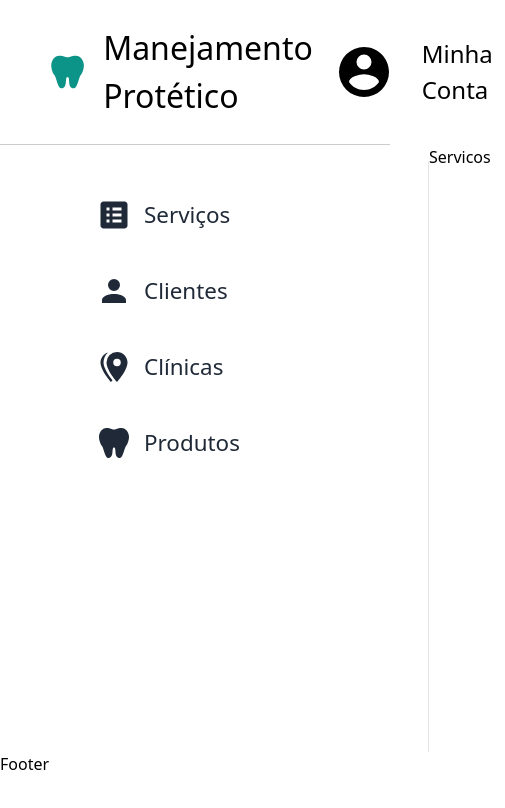
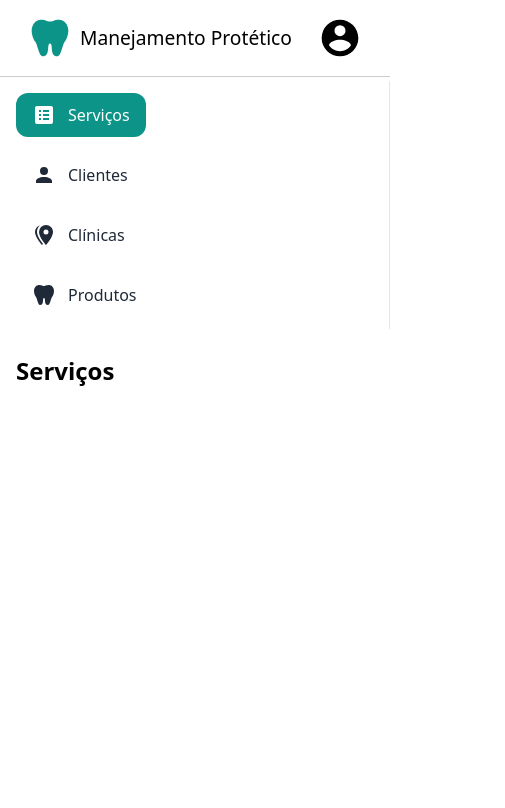
Before and after one commit to Gibsongf/gerenciador-servicos-proteticos, a React (Vite) app: page / in a window 390 px wide. Shown: the top 808 px of the page, 505 px wide, since content can reach past the window. Built offline with nearby package versions, Linux system fonts and the light colour scheme.

Commit message:
media query MenuNav and Header

```diff
--- a/src/App.css
+++ b/src/App.css
@@ -1,7 +1,28 @@
-.App {
+/* .App {
   max-width: 1800px;
   display: grid;
   grid-template-columns: auto 1fr;
   margin: 0 auto;
   padding: 0px 48px;
 }
+
+@media (max-width:1200px) {
+  .App {
+    padding: 0px 28px;
+  }
+
+}
+
+@media (max-width:900px) {
+  .App {
+    padding: 0px 16px;
+  }
+
+}
+
+@media (max-width:700px) {
+  .App {
+    grid-template-columns: 1fr;
+  }
+
+} */
--- a/src/App.jsx
+++ b/src/App.jsx
@@ -1,6 +1,6 @@
 import React from "react";
 import { Route, Routes } from "react-router-dom";
-import Nav from "./Components/Nav";
+import MenuNav from "./Components/Nav/MenuNav";
 import Footer from "./Components/Footer";
 import Servicos from "./Components/Servicos/Servicos";
 import Clientes from "./Components/Clientes/Clientes";
@@ -14,16 +14,15 @@ function App() {
     <>
       <Header />
       <div className="App">
-        <Nav />
+        <MenuNav />
         <Routes>
           <Route path="/" element={<Servicos />} />
-          <Route path="servicos" element={<Servicos />} />
+          {/* <Route path="servicos" element={<Servicos />} /> */}
           <Route path="clientes" element={<Clientes />} />
           <Route path="clinicas" element={<Clinicas />} />
           <Route path="produtos" element={<Produtos />} />
         </Routes>
       </div>
-      <Footer />
     </>
   );
 }
--- a/src/Components/Header.jsx
+++ b/src/Components/Header.jsx
@@ -3,7 +3,11 @@ import ToothIcon from "./svg/ToothIcon";
 import UserIcon from "./svg/UserIcon";
 import style from "./Header.module.css";
 import { Link } from "react-router-dom";
+import useMedia from "../Hooks/useMedia";
+
 const Header = () => {
+  const mobile = useMedia("(max-width: 700px)");
+
   return (
     <header className={style.container}>
       <div className="icon-container">
@@ -12,7 +16,7 @@ const Header = () => {
       </div>
       <div className="icon-container">
         <UserIcon />
-        <Link>Minha Conta</Link>
+        {!mobile ? <Link>Minha Conta</Link> : ""}
       </div>
     </header>
   );
--- a/src/Components/Header.module.css
+++ b/src/Components/Header.module.css
@@ -25,3 +25,60 @@
   padding: 8px 12px;
 
 }
+
+@media (max-width:1200px) {
+  .container {
+    font-size: 1.6rem;
+  }
+
+  .container div {
+    gap: 8px;
+  }
+
+  .container svg {
+    width: 44px;
+    height: 44px;
+  }
+
+  .container a {
+    font-size: 1.5rem;
+    color: black;
+    padding: 4px 8px;
+
+  }
+}
+
+@media (max-width:900px) {
+  .container {
+    font-size: 1.6rem;
+    padding: 16px 28px;
+
+  }
+
+  .container div {
+    gap: 8px;
+  }
+
+  .container svg {
+    width: 44px;
+    height: 44px;
+  }
+
+  .container a {
+    font-size: 1.5rem;
+    color: black;
+    padding: 4px 8px;
+
+  }
+}
+
+@media (max-width:900px) {
+  .container {
+    font-size: 1.2rem;
+  }
+
+  .container a {
+    font-size: 1.3rem;
+
+  }
+}
--- a/src/Components/Nav.css
+++ /dev/null
@@ -1,52 +0,0 @@
-.container {
-  /* grid-template-columns: 1; */
-  /* temporary */
-  height: 70vh;
-  padding: 24px 32px;
-  border-right: 1px solid rgb(0, 0, 0, 0.1);
-  margin-top: 16px;
-  color: var(--p-txt-color)
-}
-
-ul {
-  display: flex;
-  flex-direction: column;
-  gap: 16px;
-}
-
-a {
-  color: inherit;
-}
-
-
-
-.link {
-  width: 316px;
-  height: 60px;
-  padding: 8px 16px;
-  display: flex;
-  align-items: center;
-  gap: 12px;
-  font-size: 1.4rem;
-  border-radius: 12px;
-  transition: color 0.5s ease-out, background-color 0.5s ease-out;
-
-}
-
-.link.active {
-  background-color: #0D9488;
-  color: #fff;
-
-}
-
-.link.active svg path {
-  fill: #fff;
-}
-
-svg path {
-  transition: fill 0.5s ease-out;
-}
-
-li svg {
-  height: 36px;
-}
--- /dev/null
+++ b/src/Components/Nav/MenuNav.css
@@ -0,0 +1,97 @@
+.container {
+  /* grid-template-columns: 1; */
+  /* temporary */
+  /* height: 70vh; */
+  padding: 24px 32px;
+  border-right: 1px solid rgb(0, 0, 0, 0.1);
+  margin-top: 16px;
+  color: var(--p-txt-color)
+}
+
+ul {
+  display: flex;
+  flex-direction: column;
+  gap: 16px;
+}
+
+a {
+  color: inherit;
+}
+
+
+
+.link {
+  width: 316px;
+  height: 60px;
+  padding: 8px 16px;
+  display: flex;
+  align-items: center;
+  gap: 12px;
+  font-size: 1.4rem;
+  border-radius: 12px;
+  transition: color 0.2s ease, background-color 0.2s ease;
+
+}
+
+.link.active {
+  background-color: #0D9488;
+  color: #fff;
+
+}
+
+.link.active svg path {
+  fill: #fff;
+}
+
+svg path {
+  transition: fill 0.2s ease;
+}
+
+li svg {
+  height: 36px;
+}
+
+@media (max-width:1200px) {
+  .container {
+    padding: 16px 24px;
+    margin-top: 8px;
+  }
+
+  .link {
+    width: 216px;
+    height: 44px;
+    font-size: 1.2rem;
+
+  }
+
+  li svg {
+    height: 24px;
+  }
+}
+
+@media (max-width:900px) {
+  .container {
+    padding: 12px 16px;
+    margin-top: 4px;
+  }
+
+  .link {
+    width: 216px;
+    height: 44px;
+    font-size: 1rem;
+
+  }
+
+  li svg {
+    height: 24px;
+  }
+}
+
+@media (max-width:700px) {
+
+
+  .link {
+    width: max-content;
+
+  }
+}
--- a/src/Components/Nav.jsx
+++ b/src/Components/Nav/MenuNav.jsx
@@ -1,17 +1,17 @@
 import React from "react";
 import { NavLink } from "react-router-dom";
-import "./Nav.css";
-import ToothIcon from "./svg/ToothIcon";
-import ClientIcon from "./svg/ClientIcon";
-import ClinicIcon from "./svg/ClinicIcon";
-import ServiceIcon from "./svg/ServiceIcon";
+import "./MenuNav.css";
+import ToothIcon from "../svg/ToothIcon";
+import ClientIcon from "../svg/ClientIcon";
+import ClinicIcon from "../svg/ClinicIcon";
+import ServiceIcon from "../svg/ServiceIcon";
 
-const Nav = () => {
+const MenuNav = () => {
   return (
     <nav className="container">
       <ul>
         <li>
-          <NavLink className="link" to="/servicos">
+          <NavLink className="link" to="/">
             <ServiceIcon color=" #1F2937" />
             <p>Serviços</p>
           </NavLink>
@@ -38,4 +38,4 @@ const Nav = () => {
     </nav>
   );
 };
-export default Nav;
+export default MenuNav;
--- a/src/Components/Servicos/Servicos.jsx
+++ b/src/Components/Servicos/Servicos.jsx
@@ -2,7 +2,11 @@ import React from "react";
 import style from "./Servicos.module.css";
 
 const Servicos = () => {
-  return <section className={style.container}>Servicos</section>;
+  return (
+    <section className={style.container}>
+      <h1>Serviços</h1>
+    </section>
+  );
 };
 
 export default Servicos;
--- a/src/Components/Servicos/Servicos.module.css
+++ b/src/Components/Servicos/Servicos.module.css
@@ -1,3 +1,16 @@
 .container {
-  grid-column: 2;
+  display: grid;
+  grid-template-columns: auto 1fr;
+  padding: 24px 16px;
 }
+
+
+
+@media (max-width:700px) {
+  .container {
+    font-size: 1fr
+  }
+
+
+
+}
--- /dev/null
+++ b/src/Hooks/useMedia.jsx
@@ -0,0 +1,21 @@
+import React from "react";
+
+const useMedia = (media) => {
+  const [match, setMatch] = React.useState(null);
+
+  React.useEffect(() => {
+    function changeMatch() {
+      const { matches } = window.matchMedia(media);
+      setMatch(matches);
+    }
+    changeMatch();
+    window.addEventListener("resize", changeMatch);
+    return () => {
+      window.removeEventListener("resize", changeMatch);
+    };
+  }, [media]);
+
+  return match;
+};
+
+export default useMedia;
```
Also changed, not shown: src/Components/Servicos/NavServicos.jsx (added, +7 -0 lines).
